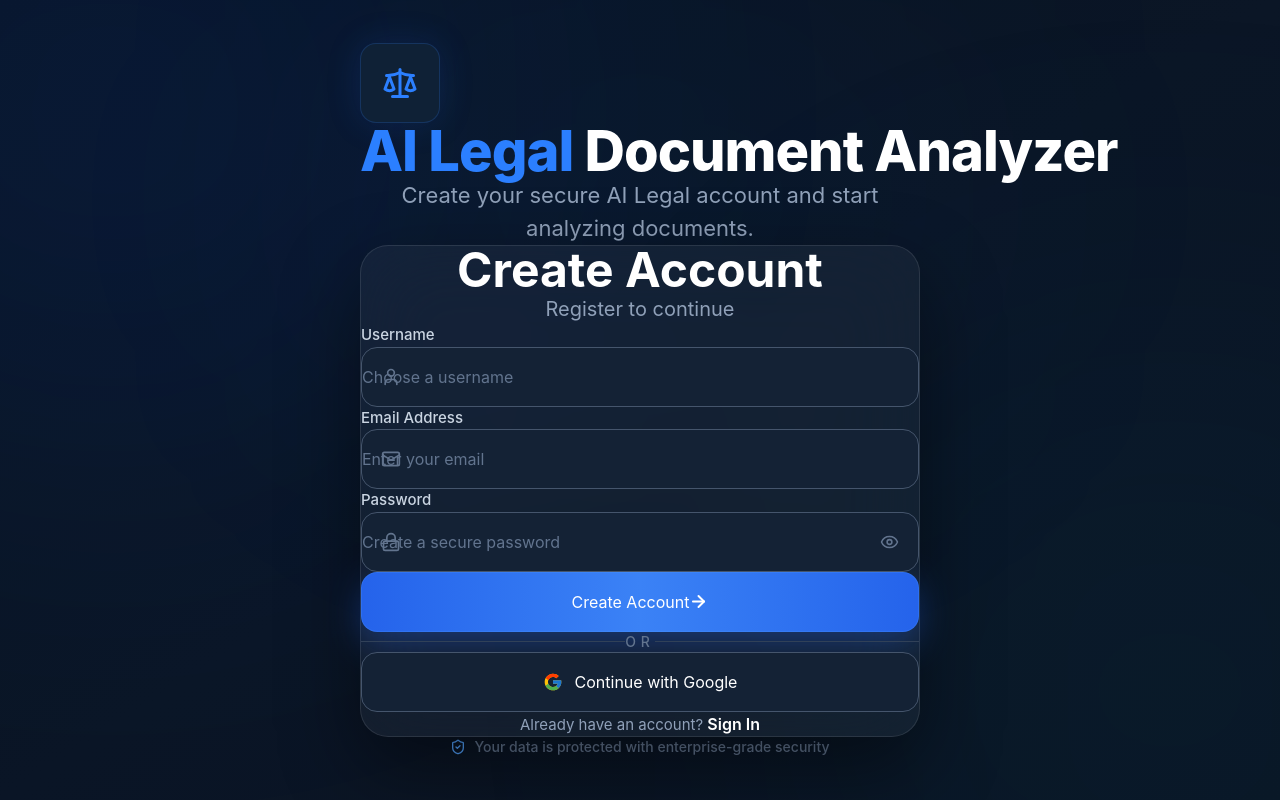
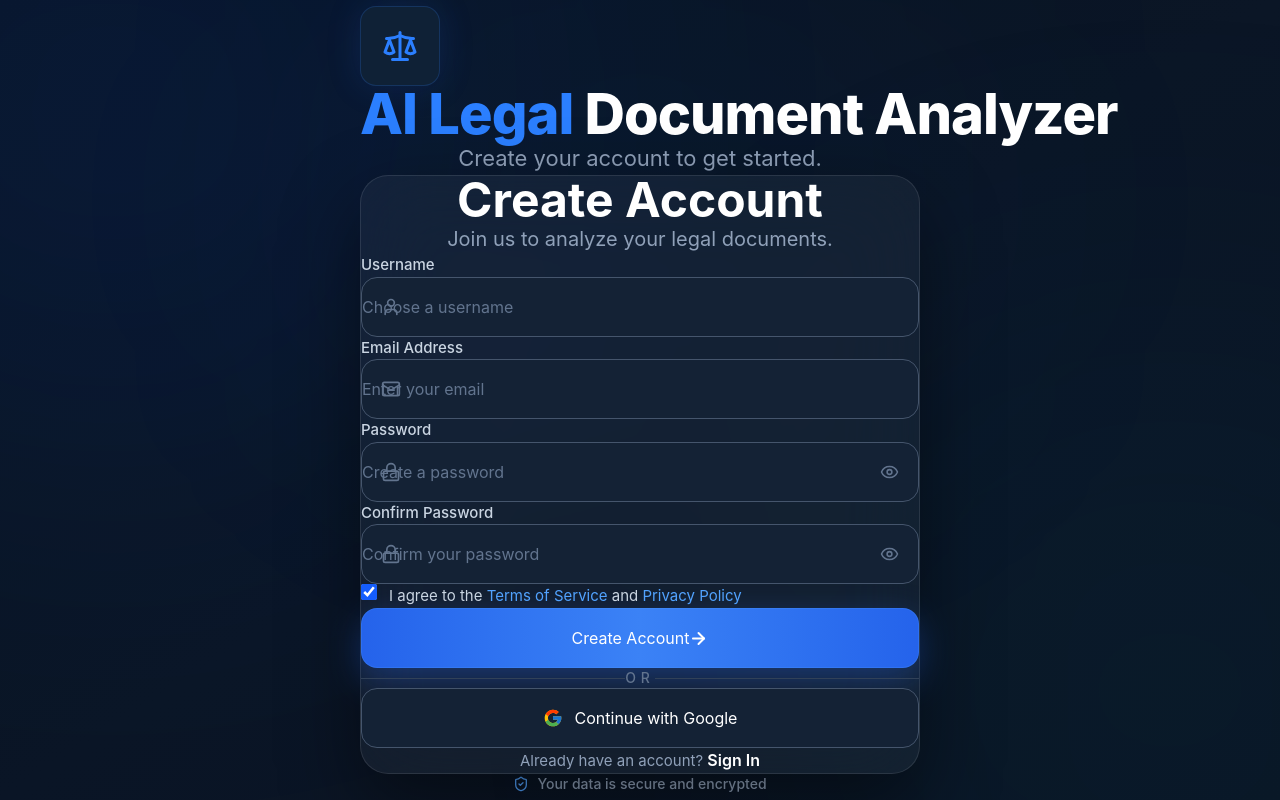
Before and after one commit to bharu2098/legal-document-analyzer, a React app in the folder frontend/: page /register in a window 1280 px wide. Built offline with nearby package versions, Linux system fonts and the light colour scheme; the HTML template or start-up script is replaced by a standard one.

Commit message:
Redesign authentication UI

```diff
--- a/frontend/src/components/auth/AuthFooter.jsx
+++ b/frontend/src/components/auth/AuthFooter.jsx
@@ -9,7 +9,7 @@ function AuthFooter() {
           flex
           items-center
           gap-2
-          text-slate-500
+          text-slate-400
           text-sm
           font-medium
         "
@@ -20,7 +20,7 @@ function AuthFooter() {
         />
 
         <span>
-          Your data is protected with enterprise-grade security
+          Your data is secure and encrypted
         </span>
 
       </div>
--- a/frontend/src/components/auth/GoogleButton.jsx
+++ b/frontend/src/components/auth/GoogleButton.jsx
@@ -1,4 +1,4 @@
-function GoogleButton() {
+function GoogleButton({ label = "Continue with Google" }) {
   return (
     <button
       type="button"
--- a/frontend/src/pages/Login.jsx
+++ b/frontend/src/pages/Login.jsx
@@ -73,7 +73,7 @@ function Login() {
 
         <AuthCard
           title="Welcome Back"
-          subtitle="Sign in to continue to your secure workspace"
+          subtitle="Sign in to continue"
         >
           <form
             onSubmit={handleSubmit}
@@ -132,12 +132,12 @@ function Login() {
               loading={loading}
               loadingText="Signing In..."
             >
-              Sign In
+              Sign In Securely
             </AuthButton>
 
             <Divider />
 
-            <GoogleButton />
+            <GoogleButton label="Continue with Google" />
 
             <div className="pt-3 text-center">
 
@@ -154,7 +154,7 @@ function Login() {
                   transition-colors
                 "
               >
-                Create Account
+                Register
               </Link>
 
             </div>
--- a/frontend/src/pages/Register.jsx
+++ b/frontend/src/pages/Register.jsx
@@ -23,7 +23,10 @@ function Register() {
     username: "",
     email: "",
     password: "",
+    confirmPassword: "",
   });
+
+  const [acceptedTerms, setAcceptedTerms] = useState(true);
 
   const handleChange = (e) => {
     setFormData((prev) => ({
@@ -50,6 +53,21 @@ function Register() {
       return;
     }
 
+    if (!formData.confirmPassword.trim()) {
+      alert("Please confirm your password.");
+      return;
+    }
+
+    if (formData.password !== formData.confirmPassword) {
+      alert("Passwords do not match.");
+      return;
+    }
+
+    if (!acceptedTerms) {
+      alert("Please agree to the Terms of Service and Privacy Policy.");
+      return;
+    }
+
     setLoading(true);
 
     try {
@@ -71,13 +89,13 @@ function Register() {
 
         <div className="mb-14">
           <AuthHeader
-            subtitle="Create your secure AI Legal account and start analyzing documents."
+            subtitle="Create your account to get started."
           />
         </div>
 
         <AuthCard
           title="Create Account"
-          subtitle="Register to continue"
+          subtitle="Join us to analyze your legal documents."
         >
           <form
             onSubmit={handleSubmit}
@@ -109,9 +127,31 @@ function Register() {
               name="password"
               value={formData.password}
               onChange={handleChange}
-              placeholder="Create a secure password"
+              placeholder="Create a password"
               autoComplete="new-password"
             />
+
+            <PasswordInput
+              label="Confirm Password"
+              name="confirmPassword"
+              value={formData.confirmPassword}
+              onChange={handleChange}
+              placeholder="Confirm your password"
+              autoComplete="new-password"
+            />
+
+            <label className="flex items-start gap-3 text-[15px] text-slate-300 cursor-pointer">
+              <input
+                type="checkbox"
+                checked={acceptedTerms}
+                onChange={() => setAcceptedTerms(!acceptedTerms)}
+                className="mt-1 h-4 w-4 accent-blue-600"
+              />
+
+              <span className="text-[15px] text-slate-300 leading-6">
+                I agree to the <span className="text-blue-400">Terms of Service</span> and <span className="text-blue-400">Privacy Policy</span>
+              </span>
+            </label>
 
             <AuthButton
               loading={loading}
@@ -122,7 +162,7 @@ function Register() {
 
             <Divider />
 
-            <GoogleButton />
+            <GoogleButton label="Sign up with Google" />
 
             <div className="pt-3 text-center">
 
```
